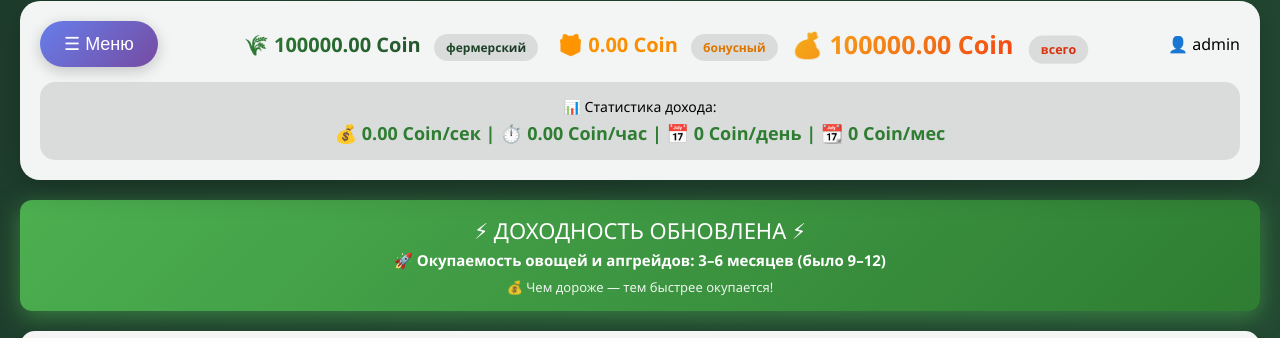
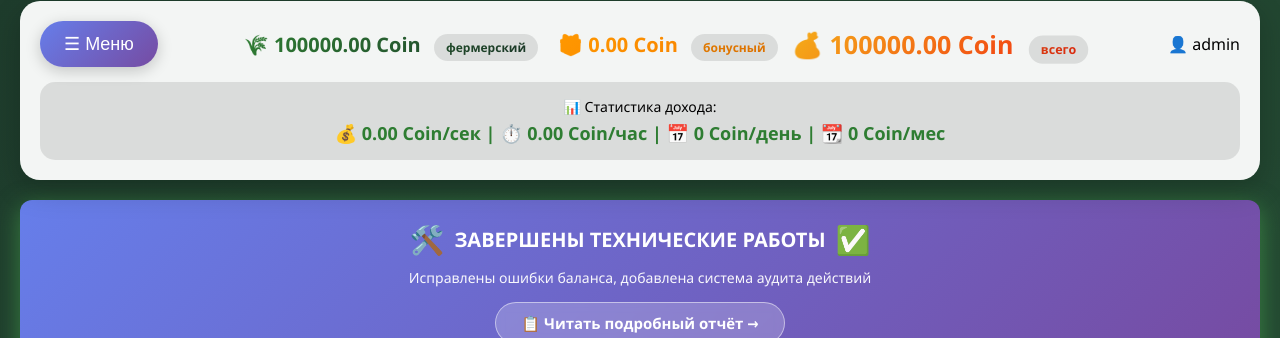
Before and after one commit to nikgeniuss/my-farm, a Flask app: page /about in a window 1280 px wide. Shown: the part 19-357 px from the top of the page. Run offline with Flask 3, Linux system fonts and the light colour scheme; the visitor is signed in with stand-in values (Sample User, id 1); data comes from the database, SQL or seed files in the repository; data that the repository does not hold is empty; some libraries are stand-ins or nearby versions.

Commit message:
Update base.html

```diff
--- a/templates/base.html
+++ b/templates/base.html
@@ -502,10 +502,14 @@
         </div>
 
         <!-- Баннер обновления доходности -->
-<div style="background: linear-gradient(135deg, #4caf50, #2e7d32); border-radius: 12px; padding: 15px 20px; margin-bottom: 20px; color: white; text-align: center; box-shadow: 0 4px 15px rgba(0,0,0,0.2); animation: pulseGlow 2s ease infinite;">
-    <div style="font-size: 22px; margin-bottom: 5px;">⚡ ДОХОДНОСТЬ ОБНОВЛЕНА ⚡</div>
-    <div style="font-size: 15px; font-weight: bold;">🚀 Окупаемость овощей и апгрейдов: 3–6 месяцев (было 9–12)</div>
-    <div style="font-size: 13px; margin-top: 8px; opacity: 0.9;">💰 Чем дороже — тем быстрее окупается!</div>
+<div style="background: linear-gradient(135deg, #667eea, #764ba2); border-radius: 12px; padding: 20px; margin-bottom: 20px; color: white; text-align: center; box-shadow: 0 4px 15px rgba(0,0,0,0.2); animation: pulseGlow 2s ease infinite;">
+    <div style="display: flex; align-items: center; justify-content: center; gap: 10px; margin-bottom: 10px;">
+        <span style="font-size: 28px;">🛠️</span>
+        <span style="font-size: 20px; font-weight: bold;">ЗАВЕРШЕНЫ ТЕХНИЧЕСКИЕ РАБОТЫ</span>
+        <span style="font-size: 28px;">✅</span>
+    </div>
+    <div style="font-size: 14px; margin-bottom: 15px; opacity: 0.95;">Исправлены ошибки баланса, добавлена система аудита действий</div>
+    <a href="https://t.me/c/3836469635/15/43" target="_blank" style="display: inline-block; background: rgba(255,255,255,0.2); color: white; padding: 10px 25px; border-radius: 50px; text-decoration: none; font-weight: bold; font-size: 15px; border: 1px solid rgba(255,255,255,0.5); backdrop-filter: blur(5px);">📋 Читать подробный отчёт →</a>
 </div>
 
 <style>
```
